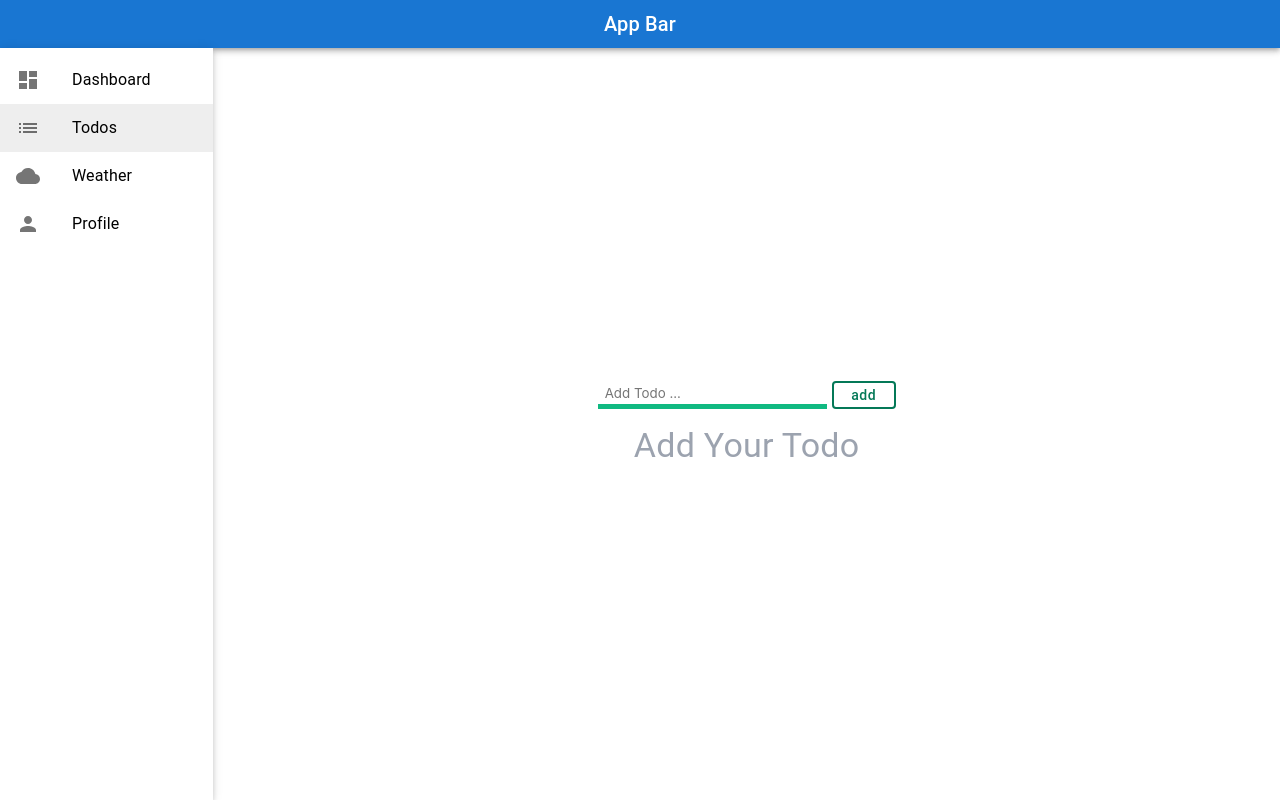
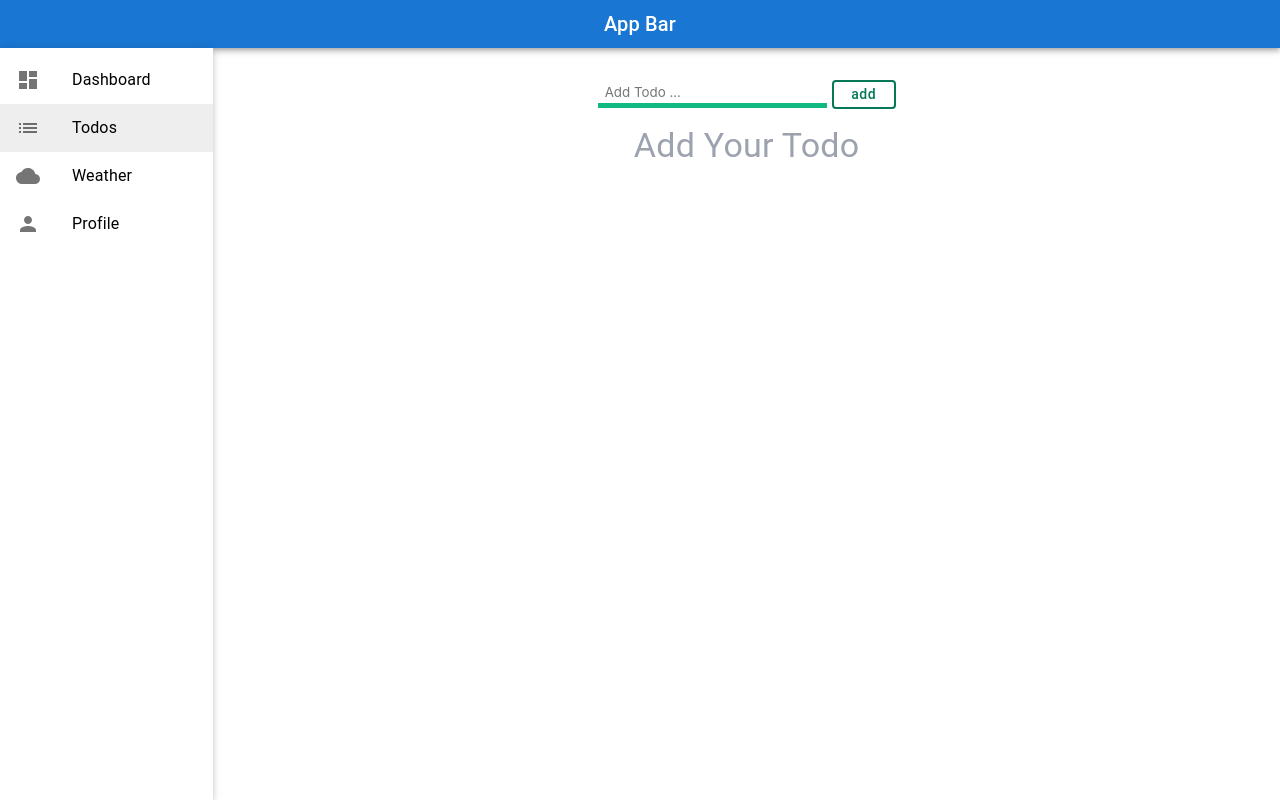
Before and after one commit to AshkanAhmady/nadinSoft---task, a React (Create React App) app: page /todos in a window 1280 px wide. Built offline with nearby package versions, Linux system fonts and the light colour scheme.

Commit message:
validate form in todo form

```diff
--- a/src/pages/todos/TodosPage.tsx
+++ b/src/pages/todos/TodosPage.tsx
@@ -47,11 +47,12 @@ const TodosPage = () => {
         <Box
             sx={{
                 display: 'flex',
-                justifyContent: 'center',
+                padding: "2rem",
                 alignItems: 'center',
                 gap: "1rem",
                 flexDirection: 'column',
                 minHeight: '100%',
+                position: "relative"
             }}
         >
             <TodoForm submitTodo={submitTodo} />
```
